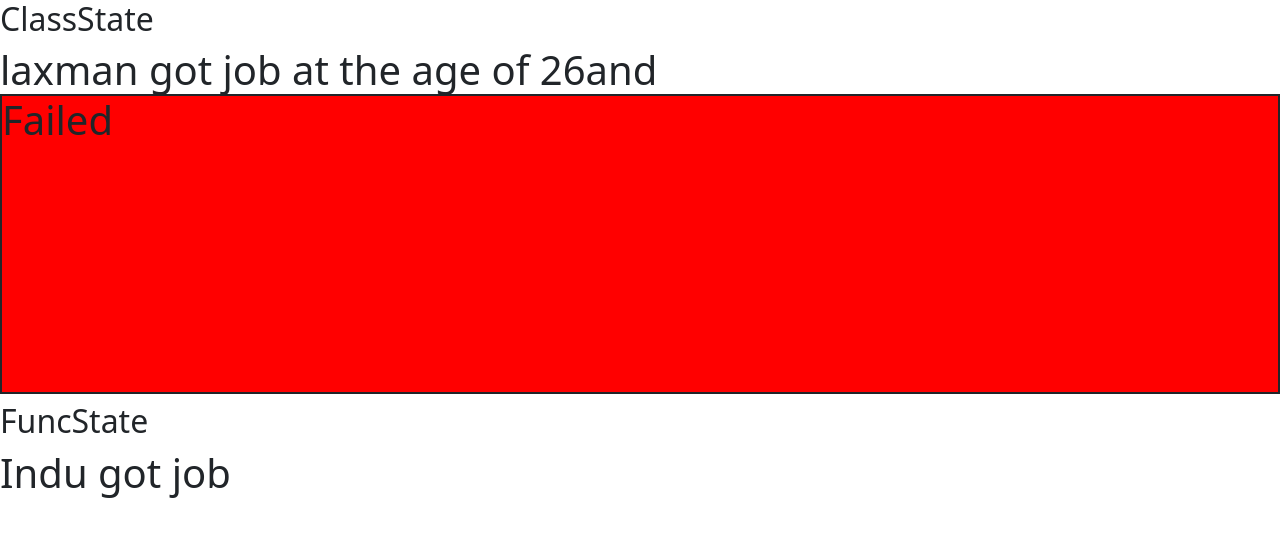
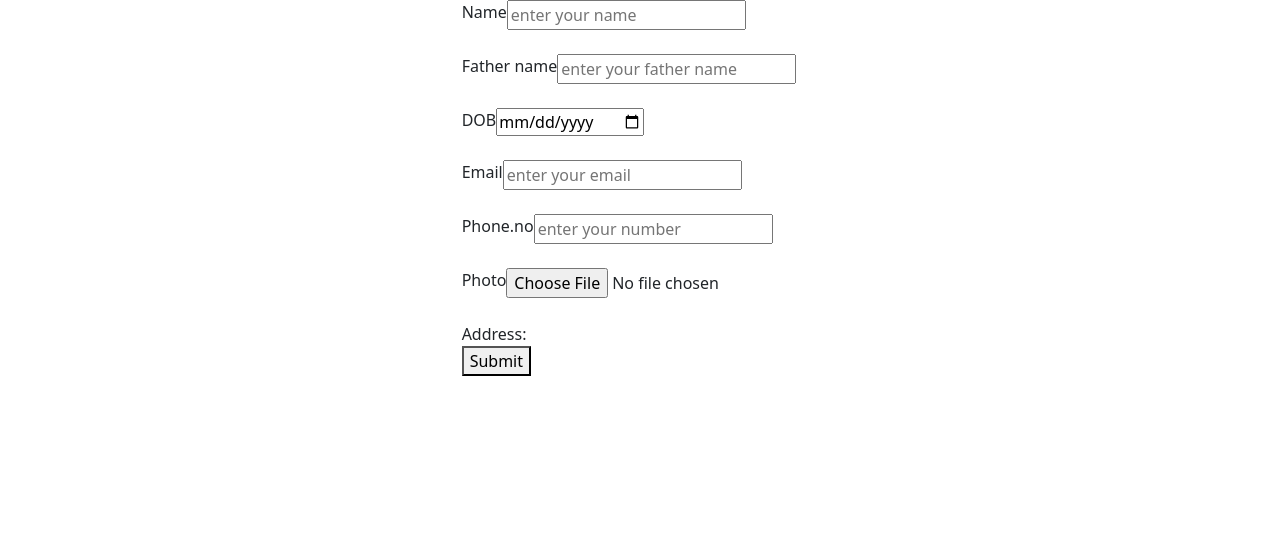
Before and after one commit to chanakya6/my-app, a React (Create React App) app: page / in a window 1280 px wide. Shown: the top 536 px of the page. Built offline with nearby package versions, Linux system fonts and the light colour scheme.

Commit message:
All about the task

```diff
--- a/src/components/ClassComp/ClassApp1.js
+++ b/src/components/ClassComp/ClassApp1.js
@@ -9,7 +9,7 @@ class ClassApp1 extends Component {
         // return <p className="c"> ICON of the REACT-JS</p>
        return (
 
-       <ClassState name="Laxman" age="26" isSuccess={true}/>
+       <ClassState isSuccess={true}/>
 
        )
     }
--- /dev/null
+++ b/src/components/ClassComp/FormEvents/FormClass.css
@@ -0,0 +1,14 @@
+.ofContainer{
+
+    display: flex;
+    flex-direction: column;
+    align-content: center;
+    flex-wrap: wrap;
+    justify-content: center;
+    align-items: stretch;
+
+}
+.divContainer{
+
+    display: flex;
+}
--- /dev/null
+++ b/src/components/ClassComp/FormEvents/FormClass.js
@@ -0,0 +1,60 @@
+import React,{Component} from "react";
+import './FormClass.css';
+
+class FormClass extends Component{
+    constructor(){
+        super();
+        this.state={
+
+            userName:" ",
+            Fname:" ",
+            date:" ",
+            email:" ",
+            phone:" ",
+            photo:" ",
+
+        }
+        console.log(this);
+    }
+    noChangeFunc=(event)=>{
+
+        this.setState({[event.target.name]:event.target.value});
+    };
+    onSubmitFunc=(event)=>{
+        event.preventDefault();
+        !this.state.userName && !this.state.Fname.date.email.phone
+        ? alert("Please enter all the below information")
+        : alert(this.state.userName.Fname.date.email.phone);
+    }
+
+    render(){
+        return(
+
+      <form className="ofContainer">
+
+        <div className="divContainer" onSubmit={this.onSubmitFunc}><label htmlFor="userName">Name </label>
+        <input type="text" name="userName" maxLength="32" placeholder="enter your name" onChange={this.onChangeFunc}/></div><br/>
+
+        <div className="divContainer"><label htmlFor="Fname">Father name</label>
+        <input type="text" name="Fname" maxLength="32" placeholder="enter your father name" onChange={this.onChangeFunc}/></div><br/>
+
+        <div className="divContainer"><label htmlFor="date">DOB </label>
+        <input type="date" name="date" onChange={this.onChangeFunc}/></div><br/>
+
+        <div className="divContainer"><label htmlFor="email">Email</label>
+        <input type="email" name="email" placeholder="enter your email" onChange={this.onChangeFunc}/></div><br/>
+
+        <div className="divContainer"><label htmlFor="phone">Phone.no</label>
+        <input type="number" name="phone" placeholder="enter your number" onChange={this.onChangeFunc}/></div><br/>
+
+        <div className="divContainer"><label htmlFor="photo">Photo</label>
+        <input type="file" name="photo" onChange={this.onChangeFunc}/></div><br/>
+
+        <div className="divContainer"><label>Address:</label></div>
+
+        <div className="divContainer"> <button type="submit">Submit</button></div>
+    </form>
+        )
+    }
+}
+export default FormClass;
--- /dev/null
+++ b/src/components/FunctionalComp/App.js
@@ -0,0 +1,12 @@
+import React from "react";
+
+// import FormClass from "../ClassComp/FormEvents/FormClass";
+import FormFunc from './FormEvents/FormFunc';
+
+const App=()=>{
+
+    // return <FormClass/>;
+    return <FormFunc/>
+
+};
+export default App;
--- /dev/null
+++ b/src/components/FunctionalComp/FormEvents/FormFunc.js
@@ -0,0 +1,54 @@
+import { useState } from "react";
+
+import "../../ClassComp/FormEvents/FormClass";
+
+const FormFunc =()=>{
+
+    const [userName,setUsername]=useState('');
+    const [Fname,setFname]=useState('');
+    const [date,setDate]=useState('');
+    const [email,setEmail]=useState('');
+    const [phone,setPhone]=useState('');
+    const [photo,setPhoto]=useState('');
+    const onSubmitFunc =(event)=>{
+
+        event.preventDefault();
+        !this.state.userName && !this.state.Fname.date.email.phone
+        ? alert("Please enter all the below information")
+        : alert(this.state.userName.Fname.date.email.phone);
+    };
+
+    return (
+        <form className="ofContainer">
+
+        <div className="divContainer" onSubmit={onSubmitFunc}><label htmlFor="userName">Name{userName} </label>
+        <input type="text" name="userName" maxLength="32" placeholder="enter your name" onChange={(event)=>setUsername(event.target.value)}/></div><br/>
+
+        <div className="divContainer"><label htmlFor="Fname">Father name{Fname}</label>
+        <input type="text" name="Fname" maxLength="32" placeholder="enter your father name" onChange={(event)=>setFname(event.target.value)}/></div><br/>
+
+        <div className="divContainer"><label htmlFor="date">DOB {date}</label>
+        <input type="date" name="date" onChange={(event)=>setDate(event.target.value)}/></div><br/>
+
+        <div className="divContainer"><label htmlFor="email">Email{email}</label>
+        <input type="email" name="email" placeholder="enter your email" onChange={(event)=>setEmail(event.target.value)}/></div><br/>
+
+        <div className="divContainer"><label htmlFor="phone">Phone.no{phone}</label>
+        <input type="number" name="phone" placeholder="enter your number" onChange={(event)=>setPhone(event.target.value)}/></div><br/>
+
+        <div className="divContainer"><label htmlFor="photo">Photo{photo}</label>
+        <input type="file" name="photo" onChange={(event)=>setPhoto(event.target.value)}/></div><br/>
+
+        <div className="divContainer"><label>Address:</label></div>
+
+        <div className="divContainer"> <button type="submit">Submit</button></div>
+    </form>
+    )
+}
+export default FormFunc;
+// userName:" ",
+//             Fname:" ",
+//             date:" ",
+//             email:" ",
+//             phone:" ",
+//             photo:" ",
--- a/src/components/FunctionalComp/Props/State/FuncState.js
+++ b/src/components/FunctionalComp/Props/State/FuncState.js
@@ -3,11 +3,11 @@ import React,{useState} from "react";
 const FuncState=()=>{
 
     const [name,setName]=useState("Indu");
-
+    const [age,setAge]=useState(30)
     return (
     <div>
      <h2>FuncState</h2>
-    <h1 onClick={()=>setName("sita")}>{ name } got job</h1>
+    <h1 onClick={()=>setName("sita",setAge(26))}>{ name } got job at the age of {age}</h1>
         </div>
 
     )
--- a/src/index.js
+++ b/src/index.js
@@ -17,8 +17,9 @@ import 'bootstrap/dist/css/bootstrap.min.css';
 // import FuncApp1 from './components/FunctionalComp/FuncApp1';
 // import FuncApp from './components/FunctionalComp/FuncApp';
 // import FuncApp1 from './components/FunctionalComp/FuncApp1'
-import ClassApp1 from './components/ClassComp/ClassApp1';
-import FuncApp1 from './components/FunctionalComp/FuncApp1';
+// import ClassApp1 from './components/ClassComp/ClassApp1';
+// import FuncApp1 from './components/FunctionalComp/FuncApp1';
+import App from './components/FunctionalComp/App';
 
 const root = ReactDOM.createRoot(document.getElementById('root'));
 root.render(
@@ -39,8 +40,9 @@ root.render(
 <FuncApp1/>
  <FuncApp/> */}
  {/* <FuncApp1/> */}
- <ClassApp1/>
- <FuncApp1/>
+ {/* <ClassApp1/>
+ <FuncApp1/> */}
+ <App/>
 </div>
 
 );
```
